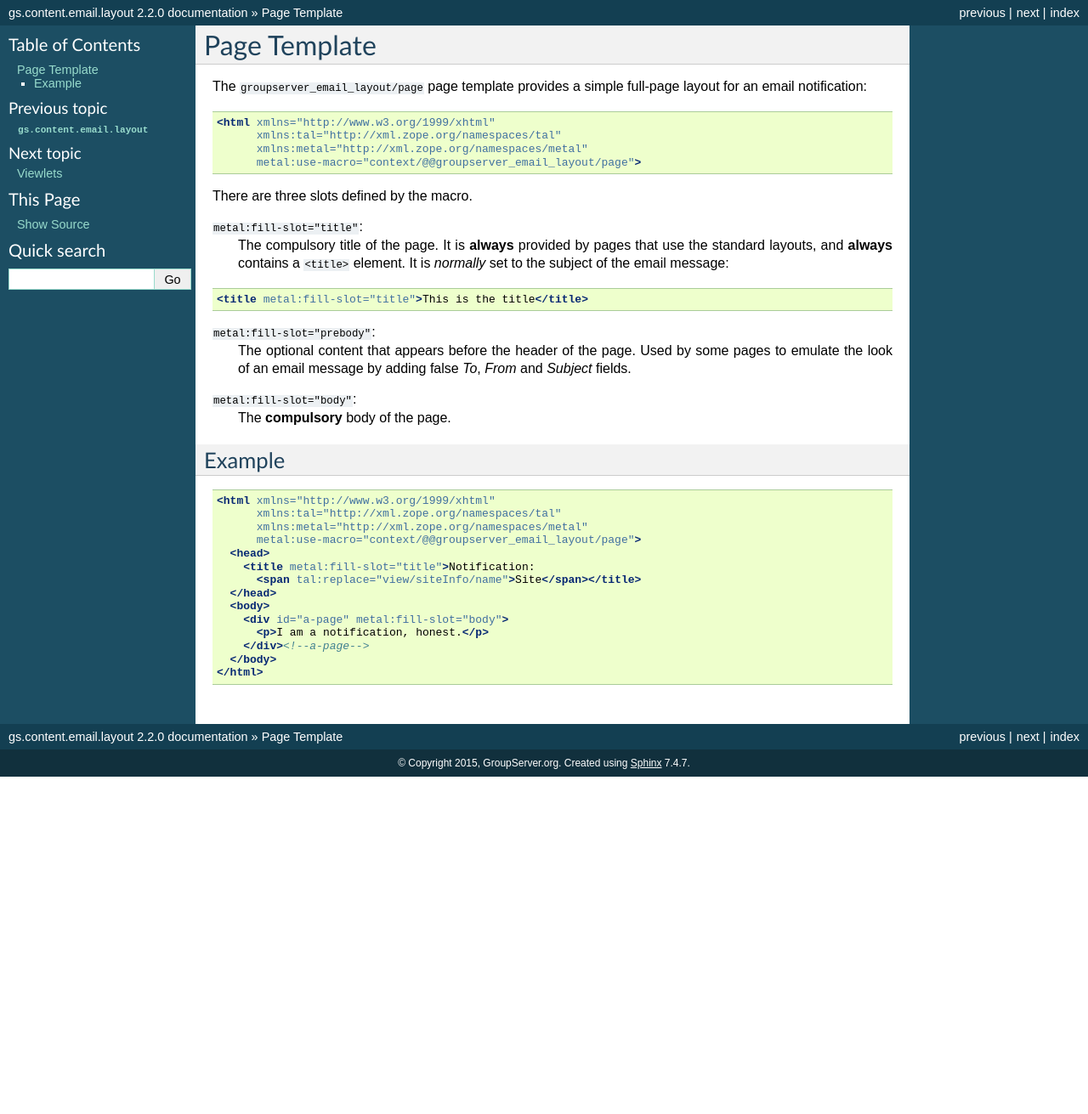
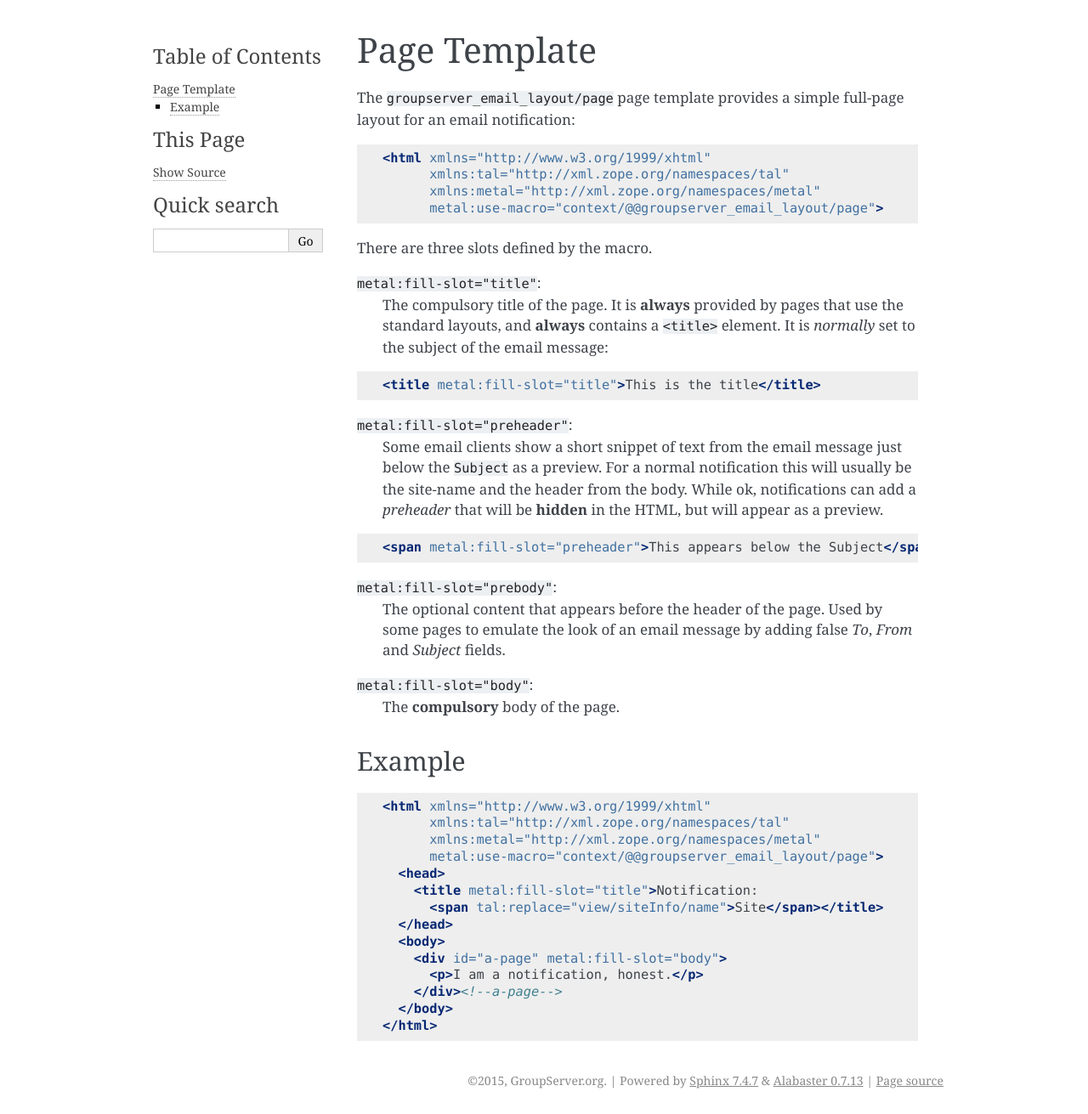
Before and after one commit to groupserver/gs.content.email.layout, a Sphinx documentation site: the page built from docs/templates.rst, in a window 1280 px wide. Shown: the whole page at 85% size. Built offline with Sphinx 7.4.7, drawn with Linux system fonts in a browser that asks for light colours; before the commit the page ends 914 px from its top, so only the background shows below that.

Commit message:
Documenting the change I am about to do

```diff
--- a/docs/HISTORY.rst
+++ b/docs/HISTORY.rst
@@ -1,5 +1,10 @@
 Changelog
 =========
+
+2.3.0 (2015-05-12)
+------------------
+
+* Adding the ``preheader`` slot
 
 2.2.0 (2015-04-23)
 ------------------
--- a/docs/conf.py
+++ b/docs/conf.py
@@ -107,7 +107,7 @@ pygments_style = 'sphinx'
 
 # The theme to use for HTML and HTML Help pages.  See the documentation for
 # a list of builtin themes.
-html_theme = 'default'
+# html_theme = 'default'
 
 # Theme options are theme-specific and customize the look and feel of a theme
 # further.  For a list of options available for each theme, see the
--- a/docs/templates.rst
+++ b/docs/templates.rst
@@ -22,6 +22,18 @@ There are three slots defined by the macro.
 .. code-block:: xml
 
     <title metal:fill-slot="title">This is the title</title>
+
+``metal:fill-slot="preheader"``:
+  Some email clients show a short snippet of text from the email
+  message just below the ``Subject`` as a preview. For a normal
+  notification this will usually be the site-name and the header
+  from the body. While ok, notifications can add a *preheader*
+  that will be **hidden** in the HTML, but will appear as a
+  preview.
+
+.. code-block:: xml
+
+   <span metal:fill-slot="preheader">This appears below the Subject</span>
 
 ``metal:fill-slot="prebody"``:
   The optional content that appears before the header of the
@@ -52,4 +64,4 @@ Example
     </body>
   </html>
 
-..  LocalWords:  mailheader
+..  LocalWords:  mailheader preheader
```
